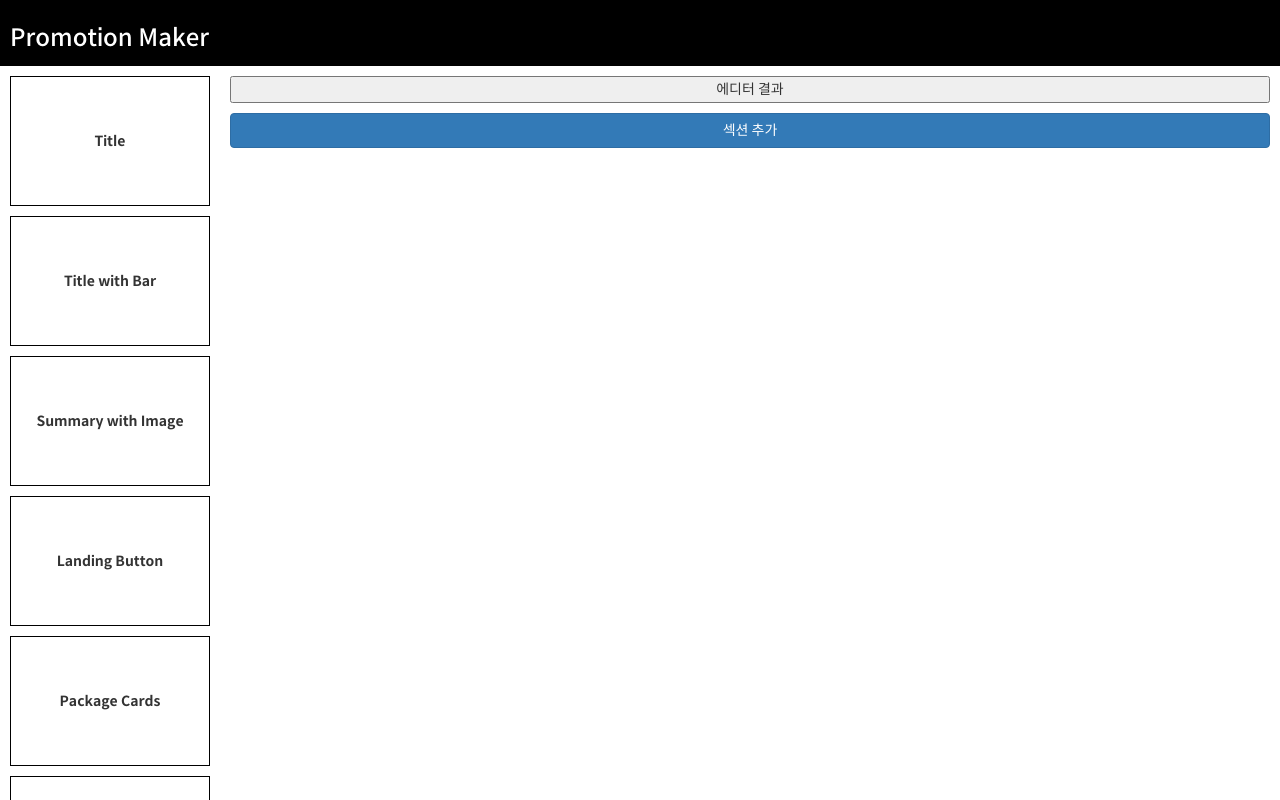
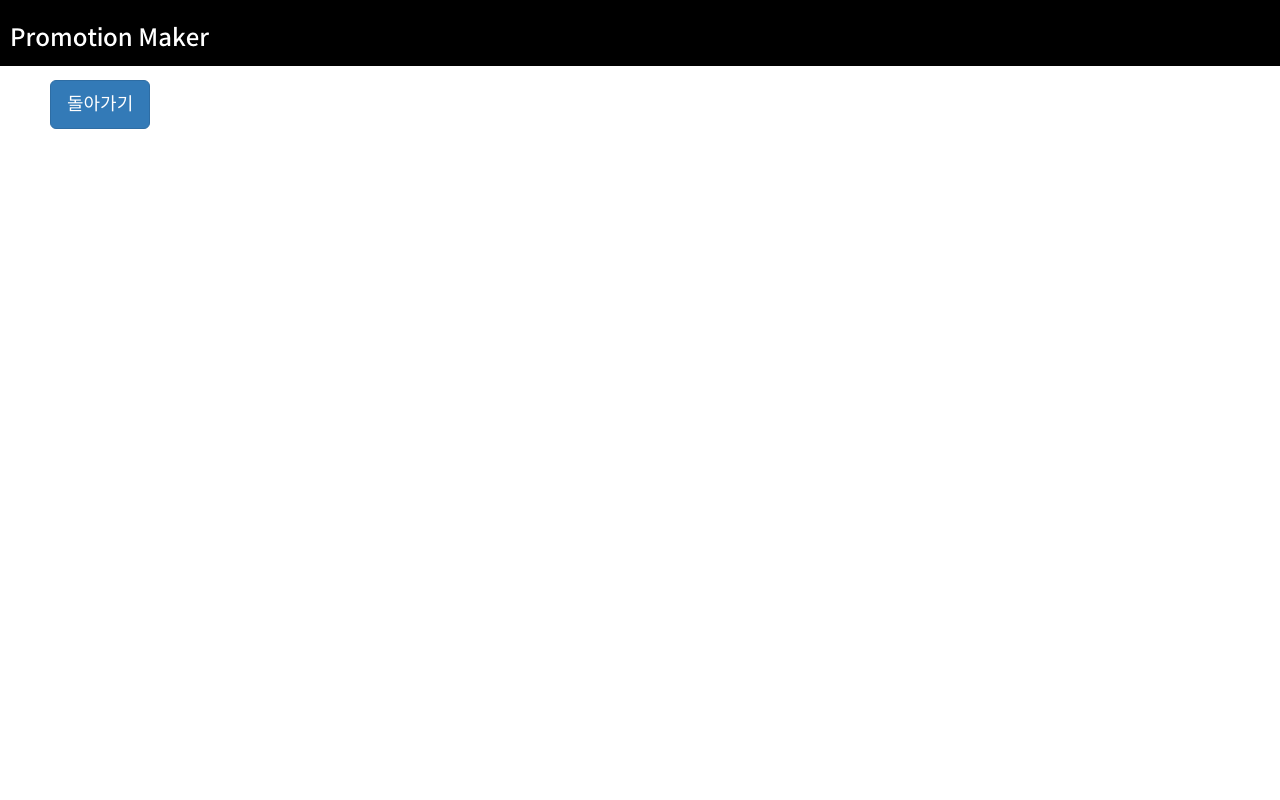
Before and after one commit to eabinn/PromotionMaker, a Vue app: page /#/preview in a window 1280 px wide. Built offline with nearby package versions, Linux system fonts and the light colour scheme.

Commit message:
Add Preview view

```diff
--- a/src/components/MakerEditor/EditorActions.vue
+++ b/src/components/MakerEditor/EditorActions.vue
@@ -1,6 +1,9 @@
 <template>
   <div class="editor-actions">
-    <button @click="props.getResult($event)">에디터 결과</button>
+    <div>
+      <router-link to="/preview">프리뷰 보기</router-link>
+      <button @click="props.getResult($event)">에디터 결과</button>
+    </div>
     <button class="btn btn-primary" @click="props.addSection">섹션 추가</button>
   </div>
 </template>
--- a/src/components/MakerEditor/PromoItem.vue
+++ b/src/components/MakerEditor/PromoItem.vue
@@ -1,9 +1,15 @@
 <template>
   <div
     class="col-wrapper promo-item"
-    :class="props.item.type === 'titleWithBar' ? 'col-wrapper--bar' : ''"
+    :class="{
+      'col-wrapper-bar': props.item.type === 'titleWithBar',
+      'promo-item-edit': props.editItem,
+    }"
   >
-    <button class="edit-btn btn btn-lg btn-primary" @click="props.editItem">수정</button>
+    <button v-if="props.editItem" class="edit-btn btn btn-lg btn-primary" @click="props.editItem">
+      수정
+    </button>
+
     <Title v-if="props.item && props.item.type === 'title'" :data="props.item.title!" />
     <SummaryWithImage
       v-else-if="props.item && props.item.type === 'summaryWithImage'"
@@ -53,7 +59,7 @@ import Reviews from '@/components/PromoReviews/PromoReviews.vue'
 
 interface IProps {
   item: IPromoItem
-  editItem(): void
+  editItem?: () => void
 }
 
 const props = defineProps<IProps>()
@@ -62,7 +68,9 @@ const props = defineProps<IProps>()
 <style lang="scss" scoped>
 .promo-item {
   position: relative;
-  cursor: pointer;
+}
+
+.promo-item-edit {
   transition: background-color 200ms ease;
 
   .edit-btn {
--- a/src/components/PromoLandingButton/PromoLandingButton.vue
+++ b/src/components/PromoLandingButton/PromoLandingButton.vue
@@ -18,7 +18,11 @@
     </div>
   </div>
   <div v-else class="pr-line" :style="{ background: '#FFFFFF' }">
-    <span v-if="props.data.tailType === 'tail'" class="pr-line-tail"></span>
+    <span
+      v-if="props.data.tailType === 'tail'"
+      class="pr-line-tail"
+      :style="{ color: '#F4F4F4' }"
+    />
     <div class="pr-line-desc text-center" style="padding: 36px 38px">
       <div class="pr-btn-box" :style="{ color: props.data.mainColor }">
         <a
--- /dev/null
+++ b/src/stores/promotionStore.ts
@@ -0,0 +1,69 @@
+import { reactive } from 'vue'
+import { IPromoItemDraggable, IPromoSection, PromoItemType } from '@/interfaces/promo.interfaces'
+import { defaultSection, defaultPromoData } from '@/mockupDatas/promoData'
+
+export interface IPromotionStore {
+  sections: IPromoSection[]
+  draggablePromoItems: IPromoItemDraggable[]
+  getSection(index: number): IPromoSection
+  addSection(): void
+  setSection(index: number, section: IPromoSection): void
+  setSections(sections: IPromoSection[]): void
+  getSections(): IPromoSection[]
+  deleteSection(index: number): void
+  addSectionItem(sectionIndex: number, itemType: PromoItemType): void
+}
+
+const promotionStore = reactive<IPromotionStore>({
+  sections: [],
+  draggablePromoItems: [
+    { type: 'title', name: 'Title' },
+    { type: 'titleWithBar', name: 'Title with Bar' },
+    { type: 'summaryWithImage', name: 'Summary with Image' },
+    { type: 'landingButton', name: 'Landing Button' },
+    { type: 'packageCards', name: 'Package Cards' },
+    { type: 'notes', name: 'Notes' },
+    { type: 'profiles', name: 'Profiles' },
+    { type: 'benefits', name: 'Benefits' },
+    { type: 'marketingVideo', name: 'Marketing Video' },
+    { type: 'reviews', name: 'Reviews' },
+  ],
+  getSection(index) {
+    return this.sections[index]
+  },
+  setSection(index, section) {
+    this.sections[index] = section
+  },
+  addSection() {
+    this.sections.push(JSON.parse(JSON.stringify(defaultSection)))
+  },
+  setSections(sections) {
+    this.sections = sections
+  },
+  getSections() {
+    return this.sections
+  },
+  deleteSection(index) {
+    this.setSections([
+      ...this.sections.slice(0, index),
+      ...this.sections.slice(index + 1, this.sections.length),
+    ])
+  },
+  addSectionItem(sectionIndex, itemType) {
+    this.sections[sectionIndex].items.push({
+      type: itemType,
+      title: itemType === 'title' ? defaultPromoData[itemType] : undefined,
+      summaryWithImage: itemType === 'summaryWithImage' ? defaultPromoData[itemType] : undefined,
+      landingButton: itemType === 'landingButton' ? defaultPromoData[itemType] : undefined,
+      packageCards: itemType === 'packageCards' ? defaultPromoData[itemType] : undefined,
+      notes: itemType === 'notes' ? defaultPromoData[itemType] : undefined,
+      profiles: itemType === 'profiles' ? defaultPromoData[itemType] : undefined,
+      benefits: itemType === 'benefits' ? defaultPromoData[itemType] : undefined,
+      marketingVideo: itemType === 'marketingVideo' ? defaultPromoData[itemType] : undefined,
+      titleWithBar: itemType === 'titleWithBar' ? defaultPromoData[itemType] : undefined,
+      reviews: itemType === 'reviews' ? defaultPromoData[itemType] : undefined,
+    })
+  },
+})
+
+export default promotionStore
--- a/src/views/MakerView.vue
+++ b/src/views/MakerView.vue
@@ -1,9 +1,9 @@
 <template>
   <div class="maker-view">
-    <Sidebar :drag-copy-start="dragItemCopyStart" :items="draggableItems" />
+    <Sidebar :drag-copy-start="dragItemCopyStart" :items="promotionStore.draggablePromoItems" />
 
     <Editor
-      :sections="sections"
+      :sections="promotionStore.sections"
       :edit-section="modifySection"
       :get-result="getResult"
       :add-section="addSection"
@@ -40,20 +40,14 @@ import Sidebar from '@/components/MakerSidebar/Sidebar.vue'
 import Editor from '@/components/MakerEditor/Editor.vue'
 import PromoItemEditModal from '@/components/Modal/PromoItemEditModal/PromoItemEditModal.vue'
 import PromoSectionEditModal from '@/components/Modal/PromoSectionEditModal/PromoSectionEditModal.vue'
-import {
-  IPromoSection,
-  IPromoItem,
-  PromoItemType,
-  IPromoItemDraggable,
-} from '@/interfaces/promo.interfaces'
-import { defaultPromoData } from '@/mockupDatas/promoData'
+import { IPromoSection, IPromoItem, PromoItemType } from '@/interfaces/promo.interfaces'
+import promotionStore from '@/stores/promotionStore'
 
 const DRAGGING_ITEM_ID = 'itemType'
 const DRAGGING_ITEM_EFFECT = 'move'
 
 const isItemEdited = ref(false)
 const isSectionEdited = ref(false)
-const sections = ref<IPromoSection[]>([])
 const editedSection = ref<IPromoSection>()
 const editedSectionInfo = {
   sectionId: 0,
@@ -67,23 +61,10 @@ const editedItemInfo = {
 }
 let uniqueId = 0
 
-const draggableItems = ref<IPromoItemDraggable[]>([
-  { type: 'title', name: 'Title' },
-  { type: 'titleWithBar', name: 'Title with Bar' },
-  { type: 'summaryWithImage', name: 'Summary with Image' },
-  { type: 'landingButton', name: 'Landing Button' },
-  { type: 'packageCards', name: 'Package Cards' },
-  { type: 'notes', name: 'Notes' },
-  { type: 'profiles', name: 'Profiles' },
-  { type: 'benefits', name: 'Benefits' },
-  { type: 'marketingVideo', name: 'Marketing Video' },
-  { type: 'reviews', name: 'Reviews' },
-])
-
 const getResult = (e: Event) => {
   e.stopPropagation()
 
-  console.log(sections.value)
+  console.log(promotionStore.sections)
 }
 
 const handleEditModal = (editedType: 'item' | 'section', setVisible: boolean) => {
@@ -95,25 +76,22 @@ const handleEditModal = (editedType: 'item' | 'section', setVisible: boolean) =>
 }
 
 const addSection = () => {
-  sections.value.push(JSON.parse(JSON.stringify(defaultPromoData.section)))
+  promotionStore.addSection()
 }
 
 const deleteSection = (id: number) => {
-  sections.value = [
-    ...sections.value.slice(0, id),
-    ...sections.value.slice(id + 1, sections.value.length),
-  ]
+  promotionStore.deleteSection(id)
 }
 
 const modifySection = (sectionId: number) => {
   editedSectionInfo.sectionId = sectionId
 
-  const section = sections.value[sectionId]
+  const section = promotionStore.getSection(sectionId)
 
   editedSection.value = JSON.parse(JSON.stringify(section)) as IPromoSection
 
   sectionsOrder.value = []
-  sectionsOrder.value = sections.value.map((section, index) => ({
+  sectionsOrder.value = promotionStore.getSections().map((section, index) => ({
     id: uniqueId++,
     originalId: index,
     isCurrent: editedSectionInfo.sectionId === index,
@@ -131,17 +109,18 @@ const modifySection = (sectionId: number) => {
 const confirmSectionEdit = (sectionsOrder: number[], sectionItemsOrder: number[]) => {
   const editedData = editedSection.value as IPromoSection
 
-  sections.value[editedSectionInfo.sectionId] = editedData
+  promotionStore.setSection(editedSectionInfo.sectionId, editedData)
 
   if (sectionsOrder.length) {
-    sections.value = sectionsOrder.map((order) => {
-      return sections.value[order]
-    })
+    promotionStore.setSections(sectionsOrder.map((order) => promotionStore.getSection(order)))
   }
 
   if (sectionItemsOrder.length) {
-    sections.value[editedSectionInfo.sectionId].items = sectionItemsOrder.map((order) => {
-      return sections.value[editedSectionInfo.sectionId].items[order]
+    const section = promotionStore.getSection(editedSectionInfo.sectionId)
+
+    promotionStore.setSection(editedSectionInfo.sectionId, {
+      ...promotionStore.getSection(editedSectionInfo.sectionId),
+      items: sectionItemsOrder.map((order) => section.items[order]),
     })
   }
 
@@ -152,8 +131,7 @@ const modifyItem = (sectionId: number, itemId: number) => {
   editedItemInfo.sectionId = sectionId
   editedItemInfo.itemId = itemId
 
-  const section = sections.value[sectionId]
-  const modifyItem = section.items[itemId]
+  const modifyItem = promotionStore.getSection(sectionId).items[itemId]
 
   editedItem.value = JSON.parse(JSON.stringify(modifyItem)) as IPromoItem
 
@@ -161,7 +139,7 @@ const modifyItem = (sectionId: number, itemId: number) => {
 }
 
 const confirmItemEdit = () => {
-  const section = sections.value[editedItemInfo.sectionId]
+  const section = promotionStore.getSection(editedItemInfo.sectionId)
 
   if (editedItem.value) {
     section.items[editedItemInfo.itemId] = editedItem.value
@@ -195,25 +173,13 @@ const dragItemCopyEnd = (e: DragEvent) => {
 
   const itemType = e.dataTransfer.getData(DRAGGING_ITEM_ID) as PromoItemType
   const sectionId = +(e.target as HTMLElement).id
-  const section = sections.value[sectionId]
+  const section = promotionStore.getSection(sectionId)
 
   if (!section) {
     return
   }
 
-  section.items.push({
-    type: itemType,
-    title: itemType === 'title' ? defaultPromoData[itemType] : undefined,
-    summaryWithImage: itemType === 'summaryWithImage' ? defaultPromoData[itemType] : undefined,
-    landingButton: itemType === 'landingButton' ? defaultPromoData[itemType] : undefined,
-    packageCards: itemType === 'packageCards' ? defaultPromoData[itemType] : undefined,
-    notes: itemType === 'notes' ? defaultPromoData[itemType] : undefined,
-    profiles: itemType === 'profiles' ? defaultPromoData[itemType] : undefined,
-    benefits: itemType === 'benefits' ? defaultPromoData[itemType] : undefined,
-    marketingVideo: itemType === 'marketingVideo' ? defaultPromoData[itemType] : undefined,
-    titleWithBar: itemType === 'titleWithBar' ? defaultPromoData[itemType] : undefined,
-    reviews: itemType === 'reviews' ? defaultPromoData[itemType] : undefined,
-  })
+  promotionStore.addSectionItem(sectionId, itemType)
 }
 </script>
 
--- /dev/null
+++ b/src/views/PreviewView.vue
@@ -0,0 +1,38 @@
+<template>
+  <div class="preview-view">
+    <router-link class="go-back-btn btn btn-primary btn-lg" to="/">돌아가기</router-link>
+
+    <section
+      v-for="(section, index) in promotionStore.sections"
+      :key="index"
+      class="pr-row editor-section-content"
+      :style="{ backgroundColor: section.color }"
+    >
+      <div class="content-layout">
+        <div v-if="section.items && section.items.length" class="container">
+          <PromoItem v-for="(item, itemIndex) in section.items" :key="itemIndex" :item="item" />
+        </div>
+      </div>
+    </section>
+  </div>
+</template>
+
+<script lang="ts" setup>
+import promotionStore from '@/stores/promotionStore'
+import PromoItem from '@/components/MakerEditor/PromoItem.vue'
+</script>
+
+<style lang="scss" scoped>
+@import '@/assets/scss/promotion/layout';
+
+.preview-view {
+  position: relative;
+
+  .go-back-btn {
+    position: fixed;
+    top: 80px;
+    left: 50px;
+    z-index: 1024;
+  }
+}
+</style>
```
Also changed, not shown: src/components/MakerEditor/EditorSection.vue (+9 -8 lines), src/router/index.ts (+9 -3 lines).
